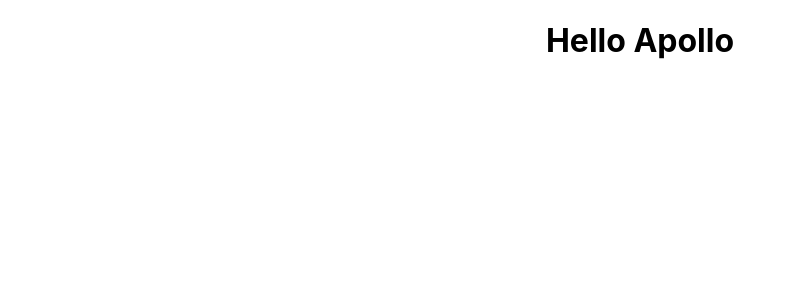
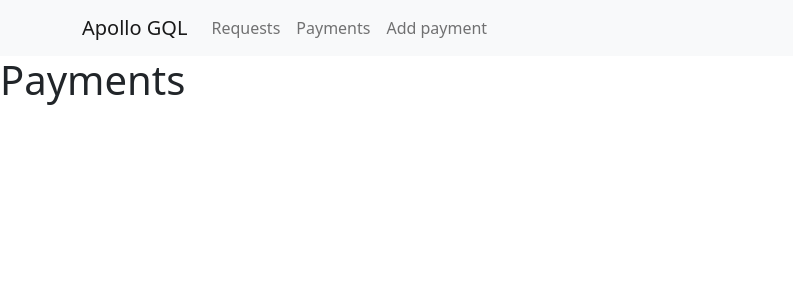
Before and after one commit to grigory-js-ninja/simple_apollo, a React (Create React App) app in the folder client/: page /payments in a window 1280 px wide. Shown: the top 300 px of the page, without its empty margins (0-793 px from the left). Built offline with nearby package versions, Linux system fonts and the light colour scheme.

Commit message:
feat: add bootstrap
main page
requests
payments
add-payment

layout

```diff
--- a/client/package.json
+++ b/client/package.json
@@ -11,11 +11,15 @@
     "@types/node": "^12.0.0",
     "@types/react": "^17.0.0",
     "@types/react-dom": "^17.0.0",
+    "bootstrap": "^5.1.3",
     "graphql": "^15.7.2",
+    "history": "^5.1.0",
     "install": "^0.13.0",
     "npm": "^8.1.2",
     "react": "^17.0.2",
+    "react-bootstrap": "^2.0.1",
     "react-dom": "^17.0.2",
+    "react-router-dom": "^6.0.0",
     "react-scripts": "4.0.3",
     "typescript": "^4.1.2",
     "web-vitals": "^1.0.1"
--- a/client/src/App.tsx
+++ b/client/src/App.tsx
@@ -1,12 +1,10 @@
-import React from 'react';
-import logo from './logo.svg';
-import './App.css';
+
 
 function App(): JSX.Element {
   return (
-    <div className="App">
-      <h1>Hello Apollo</h1>
-    </div>
+    <>
+      <h1>Main Page</h1>
+    </>
   );
 }
 
--- /dev/null
+++ b/client/src/components/AddPayment.component.tsx
@@ -0,0 +1,8 @@
+
+export function AddPayment() {
+  return (
+    <div>
+      <h1>Add Payment</h1>
+    </div>
+  )
+}
--- /dev/null
+++ b/client/src/components/Navbar.component.tsx
@@ -0,0 +1,19 @@
+import { Navbar, Container, Nav } from 'react-bootstrap'
+
+export function AppNavbar() {
+  return (
+    <Navbar bg="light" expand="lg">
+    <Container>
+      <Navbar.Brand href="/">Apollo GQL</Navbar.Brand>
+      <Navbar.Toggle aria-controls="basic-navbar-nav" />
+      <Navbar.Collapse id="basic-navbar-nav">
+        <Nav className="me-auto">
+          <Nav.Link href="/requests">Requests</Nav.Link>
+          <Nav.Link href="/payments">Payments</Nav.Link>
+          <Nav.Link href="/add-payment">Add payment</Nav.Link>
+        </Nav>
+      </Navbar.Collapse>
+    </Container>
+  </Navbar>
+  )
+}
--- /dev/null
+++ b/client/src/components/Payments.component.tsx
@@ -0,0 +1,8 @@
+
+export function Payments() {
+  return (
+    <div>
+      <h1>Payments</h1>
+    </div>
+  )
+}
--- /dev/null
+++ b/client/src/components/Requests.component.tsx
@@ -0,0 +1,9 @@
+
+
+export function Requests() {
+  return (
+    <div>
+      <h1>Requests</h1>
+    </div>
+  )
+}
--- /dev/null
+++ b/client/src/containers/Router.container.tsx
@@ -0,0 +1,22 @@
+import {
+  BrowserRouter,
+  Routes,
+  Route,
+} from "react-router-dom";
+import App from '../App'
+import { Requests } from '../components/Requests.component'
+import { Payments } from '../components/Payments.component'
+import { AddPayment } from '../components/AddPayment.component'
+
+export function AppRouter() {
+  return (
+    <BrowserRouter>
+    <Routes>
+      <Route path="/" element={<App />} />
+      <Route path="/requests" element={<Requests />} />
+      <Route path="/payments" element={<Payments />} />
+      <Route path="/add-payment" element={<AddPayment />} />
+    </Routes>
+  </BrowserRouter>
+  )
+}
--- a/client/src/index.tsx
+++ b/client/src/index.tsx
@@ -1,16 +1,18 @@
 import ReactDOM from 'react-dom';
-import './index.css';
-import App from './App';
 import reportWebVitals from './reportWebVitals';
 import {
   ApolloProvider,
 } from "@apollo/client";
 
+import 'bootstrap/dist/css/bootstrap.min.css';
 import { apolloClient } from './utils/apolloClient'
+import { AppRouter } from './containers/Router.container'
+import { AppNavbar } from './components/Navbar.component'
 
 ReactDOM.render(
   <ApolloProvider client={apolloClient}>
-    <App />
+   <AppNavbar />
+   <AppRouter />
   </ApolloProvider>,
   document.getElementById('root')
 );
```
Also changed, not shown: 1 other file (tests, documents, lock files or other folders).
